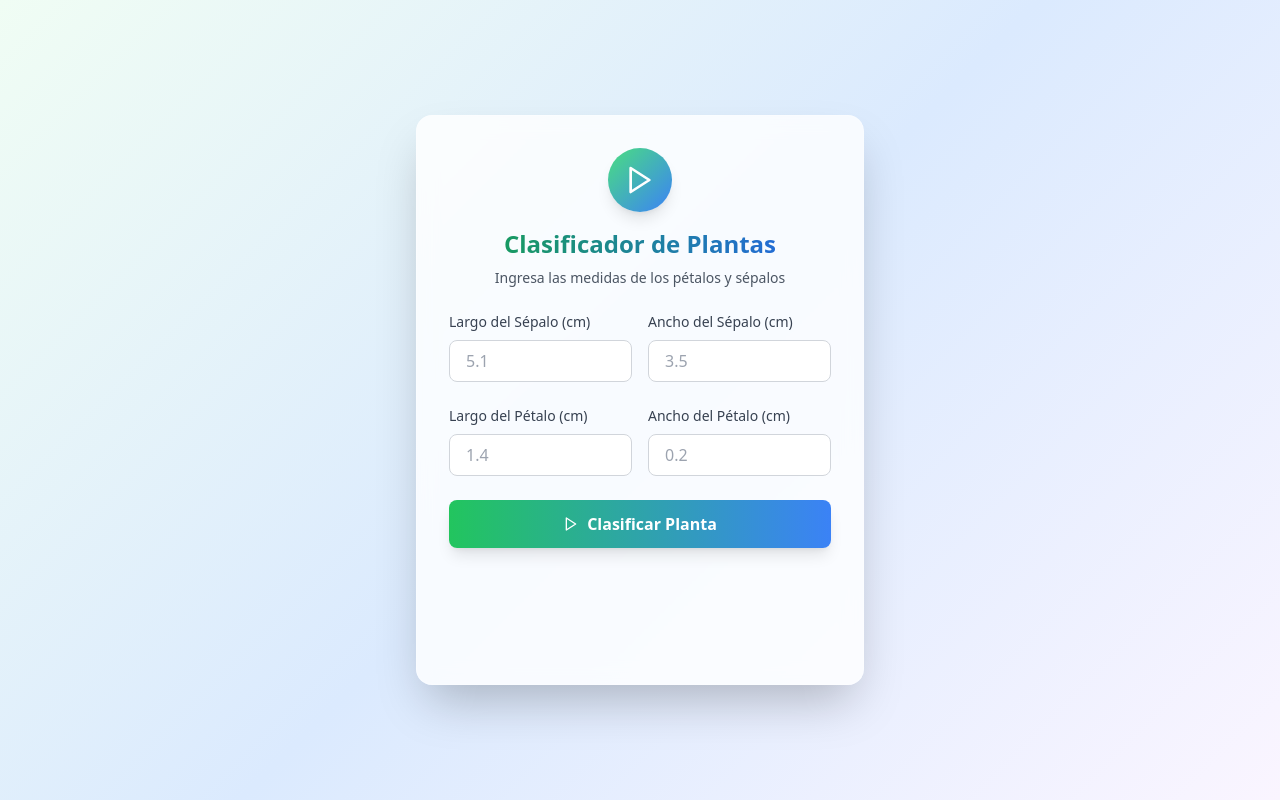
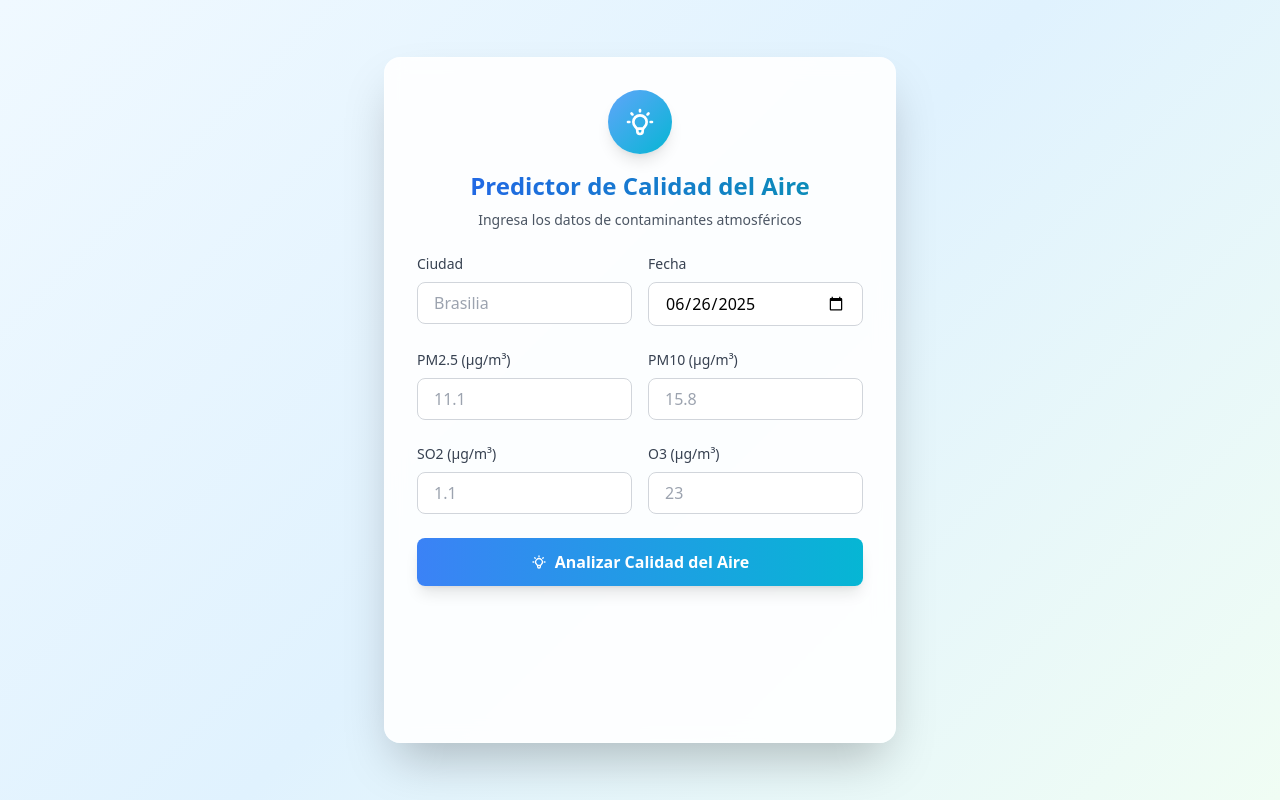
Before and after one commit to YesCor09/Titanic, a Flask app: page / in a window 1280 px wide. Run offline with Flask 3, Linux system fonts and the light colour scheme; parts of the project's set-up code (start-up, migrations or seed data) failed here and were passed over; some libraries are stand-ins or nearby versions.

Commit message:
Add files first

```diff
--- a/app.py
+++ b/app.py
@@ -2,11 +2,34 @@ from flask import Flask, request, render_template, jsonify
 import joblib
 import pandas as pd
 import logging
+from datetime import datetime
 
 app = Flask(__name__)
 
 # Configurar el registro
 logging.basicConfig(level=logging.DEBUG)
+
+def encode_city(city_name):
+    """Convierte el nombre de la ciudad a un valor numérico"""
+    city_mapping = {
+        'Brasilia': 0,
+        'Cairo': 1,
+        'Dubai': 2,
+        'London': 3,
+        'New York': 4,
+        'Sydney': 5,
+        'default': 0  # valor por defecto
+    }
+    return city_mapping.get(city_name.lower().strip(), city_mapping['default'])
+
+def encode_date(date_string):
+    """Convierte la fecha a un valor numérico (día del año)"""
+    try:
+        date_obj = datetime.strptime(date_string, '%Y-%m-%d')
+        day_of_year = date_obj.timetuple().tm_yday
+        return day_of_year
+    except ValueError:
+        return 1  # valor por defecto si hay error en la fecha
 
 # Cargar el modelo entrenado
 model = joblib.load('model.pkl')
@@ -20,21 +43,33 @@ def home():
 def predict():
     try:
         # Obtener los datos enviados en el request
-        SepalLengthCm = float(request.form['SepalLengthCm'])
-        SepalWidthCm = float(request.form['SepalWidthCm'])
-        PetalLengthCm = float(request.form['PetalLengthCm'])
-        PetalWidthCm = float(request.form['PetalWidthCm'])
+        PM25 = float(request.form['PM25'])
+        PM10 = float(request.form['PM10'])
+        SO2 = float(request.form['SO2'])
+        O3 = float(request.form['O3'])
+        Date = request.form['Date']
+        City = request.form['City']
+
+        # Convertir City y Date a valores numéricos
+        city_encoded = encode_city(City)
+        date_encoded = encode_date(Date)
 
         # Crear un DataFrame con los datos
-        data_df = pd.DataFrame([[SepalLengthCm, SepalWidthCm, PetalLengthCm, PetalWidthCm]], columns=['SepalLengthCm', 'SepalWidthCm', 'PetalLengthCm', 'PetalWidthCm'])
+        data_df = pd.DataFrame([[PM25, PM10, SO2, date_encoded, city_encoded, O3]],
+                              columns=['PM2.5', 'PM10', 'SO2', 'Date', 'City', 'O3'])
+
         app.logger.debug(f'DataFrame creado: {data_df}')
+        app.logger.debug(f'Ciudad original: {City} -> Codificada: {city_encoded}')
+        app.logger.debug(f'Fecha original: {Date} -> Codificada: {date_encoded}')
 
         # Realizar predicciones
         prediction = model.predict(data_df)
         app.logger.debug(f'Predicción: {prediction[0]}')
 
-        # Devolver las predicciones como respuesta JSON
-        return jsonify({'categoria': prediction[0]})
+        # Devolver solo la predicción AQI
+        return jsonify({
+            'aqi_prediction': float(prediction[0])
+        })
     except Exception as e:
         app.logger.error(f'Error en la predicción: {str(e)}')
         return jsonify({'error': str(e)}), 400
--- a/static/app.js
+++ b/static/app.js
@@ -1,121 +1,112 @@
-document.addEventListener('DOMContentLoaded', () => {
-    const formulario = document.getElementById('formulario');
-    const submitBtn = document.getElementById('submitBtn');
-    const buttonText = document.getElementById('buttonText');
-    const leafIcon = document.getElementById('leafIcon');
-    const loadingState = document.getElementById('loadingState');
-    const resultState = document.getElementById('resultState');
-    const successResult = document.getElementById('successResult');
-    const errorResult = document.getElementById('errorResult');
-    const plantEmoji = document.getElementById('plantEmoji');
-    const plantType = document.getElementById('plantType');
-    const errorMessage = document.getElementById('errorMessage');
-    const progressBar = document.getElementById('progressBar');
+document.addEventListener("DOMContentLoaded", () => {
+  const formulario = document.getElementById("formulario")
+  const submitBtn = document.getElementById("submitBtn")
+  const buttonText = document.getElementById("buttonText")
+  const airIcon = document.getElementById("airIcon")
+  const loadingState = document.getElementById("loadingState")
+  const resultState = document.getElementById("resultState")
+  const successResult = document.getElementById("successResult")
+  const errorResult = document.getElementById("errorResult")
+  const aqiValue = document.getElementById("aqiValue")
+  const errorMessage = document.getElementById("errorMessage")
+  const progressBar = document.getElementById("progressBar")
 
-    formulario.addEventListener('submit', clasificarIris);
+  // Set today's date as default
+  const today = new Date().toISOString().split("T")[0]
+  document.getElementById("Date").value = today
 
-    function getPlantEmoji(categoria) {
-        switch (categoria?.toLowerCase()) {
-            case 'iris-setosa':
-                return '🌸';
-            case 'iris-versicolor':
-                return '🌺';
-            case 'iris-virginica':
-                return '🌻';
-            default:
-                return '🌿';
-        }
-    }
+  formulario.addEventListener("submit", analizarCalidadAire)
 
   function showLoading() {
     // Hide result
-        resultState.classList.add('hidden');
-        successResult.classList.add('hidden');
-        errorResult.classList.add('hidden');
+    resultState.classList.add("hidden")
+    successResult.classList.add("hidden")
+    errorResult.classList.add("hidden")
 
     // Show loading
-        loadingState.classList.remove('hidden');
-        loadingState.classList.add('flex');
+    loadingState.classList.remove("hidden")
+    loadingState.classList.add("flex")
 
     // Update button
-        submitBtn.disabled = true;
-        submitBtn.classList.add('opacity-75', 'cursor-not-allowed');
-        buttonText.textContent = 'Clasificando...';
-        leafIcon.innerHTML = `
+    submitBtn.disabled = true
+    submitBtn.classList.add("opacity-75", "cursor-not-allowed")
+    buttonText.textContent = "Analizando..."
+    airIcon.innerHTML = `
             <svg class="w-4 h-4 animate-spin" fill="none" stroke="currentColor" viewBox="0 0 24 24">
                 <path stroke-linecap="round" stroke-linejoin="round" stroke-width="2" d="M4 4v5h.582m15.356 2A8.001 8.001 0 004.582 9m0 0H9m11 11v-5h-.581m0 0a8.003 8.003 0 01-15.357-2m15.357 2H15"></path>
             </svg>
-        `;
+        `
   }
 
   function showResult(data) {
     // Hide loading
-        loadingState.classList.add('hidden');
-        loadingState.classList.remove('flex');
+    loadingState.classList.add("hidden")
+    loadingState.classList.remove("flex")
 
     // Show result with animation
-        resultState.classList.remove('hidden');
-        resultState.classList.add('animate-slide-in');
+    resultState.classList.remove("hidden")
+    resultState.classList.add("animate-slide-in")
 
     if (data.error) {
-            errorResult.classList.remove('hidden');
-            errorResult.classList.add('flex');
-            errorMessage.textContent = 'Error: ' + data.error;
+      errorResult.classList.remove("hidden")
+      errorResult.classList.add("flex")
+      errorMessage.textContent = "Error: " + data.error
     } else {
-            successResult.classList.remove('hidden');
-            successResult.classList.add('flex');
-            plantEmoji.textContent = getPlantEmoji(data.categoria);
-            plantType.textContent = data.categoria;
+      successResult.classList.remove("hidden")
+      successResult.classList.add("flex")
+      aqiValue.textContent = Math.round(data.aqi_prediction)
 
       // Animate progress bar
       setTimeout(() => {
-                progressBar.classList.add('complete');
-            }, 500);
+        progressBar.classList.add("complete")
+      }, 500)
     }
 
     // Reset button
-        submitBtn.disabled = false;
-        submitBtn.classList.remove('opacity-75', 'cursor-not-allowed');
-        buttonText.textContent = 'Clasificar Planta';
-        leafIcon.innerHTML = `
+    submitBtn.disabled = false
+    submitBtn.classList.remove("opacity-75", "cursor-not-allowed")
+    buttonText.textContent = "Analizar Calidad del Aire"
+    airIcon.innerHTML = `
             <svg class="w-4 h-4" fill="none" stroke="currentColor" viewBox="0 0 24 24">
-                <path stroke-linecap="round" stroke-linejoin="round" stroke-width="2" d="M5 3l14 9-14 9V3z"></path>
+                <path stroke-linecap="round" stroke-linejoin="round" stroke-width="2" d="M9.663 17h4.673M12 3v1m6.364 1.636l-.707.707M21 12h-1M4 12H3m3.343-5.657l-.707-.707m2.828 9.9a5 5 0 117.072 0l-.548.547A3.374 3.374 0 0014 18.469V19a2 2 0 11-4 0v-.531c0-.895-.356-1.754-.988-2.386l-.548-.547z"></path>
             </svg>
-        `;
+        `
   }
 
-    function clasificarIris(event) {
-        event.preventDefault();
+  function analizarCalidadAire(event) {
+    event.preventDefault()
 
     // Reset progress bar
-        progressBar.classList.remove('complete');
+    progressBar.classList.remove("complete")
 
-        const SepalLengthCm = document.getElementById('SepalLengthCm').value;
-        const SepalWidthCm = document.getElementById('SepalWidthCm').value;
-        const PetalLengthCm = document.getElementById('PetalLengthCm').value;
-        const PetalWidthCm = document.getElementById('PetalWidthCm').value;
+    const PM25 = document.getElementById("PM25").value
+    const PM10 = document.getElementById("PM10").value
+    const SO2 = document.getElementById("SO2").value
+    const O3 = document.getElementById("O3").value
+    const Date = document.getElementById("Date").value
+    const City = document.getElementById("City").value
 
-        showLoading();
+    showLoading()
 
-        fetch('/predict', {
-            method: 'POST',
+    fetch("/predict", {
+      method: "POST",
       headers: {
-                'Content-Type': 'application/x-www-form-urlencoded',
+        "Content-Type": "application/x-www-form-urlencoded",
       },
-            body: `SepalLengthCm=${SepalLengthCm}&SepalWidthCm=${SepalWidthCm}&PetalLengthCm=${PetalLengthCm}&PetalWidthCm=${PetalWidthCm}`,
+      body: `PM25=${PM25}&PM10=${PM10}&SO2=${SO2}&O3=${O3}&Date=${Date}&City=${City}`,
     })
-        .then(response => response.json())
-        .then(data => {
+      .then((response) => response.json())
+      .then((data) => {
         // Simulate processing time for better UX
         setTimeout(() => {
-                showResult(data);
-            }, 1500);
+          showResult(data)
+        }, 1500)
       })
-        .catch(error => {
+      .catch((error) => {
         setTimeout(() => {
-                showResult({ error: 'Error en la solicitud' });
-            }, 1500);
-            console.error('Error:', error);
-        });
+          showResult({ error: "Error en la solicitud" })
+        }, 1500)
+        console.error("Error:", error)
+      })
   }
-});
+})
--- a/templates/formulario.html
+++ b/templates/formulario.html
@@ -3,7 +3,7 @@
 <head>
     <meta charset="UTF-8" />
     <meta name="viewport" content="width=device-width, initial-scale=1.0" />
-    <title>Clasificador de Plantas</title>
+    <title>Predictor de Calidad del Aire</title>
     <script src="https://cdn.tailwindcss.com"></script>
     <style>
         @keyframes slideInFromBottom {
@@ -65,11 +65,11 @@
         }
 
         .gradient-bg {
-            background: linear-gradient(135deg, #f0fdf4 0%, #dbeafe 50%, #faf5ff 100%);
+            background: linear-gradient(135deg, #f0f9ff 0%, #e0f2fe 50%, #f0fdf4 100%);
         }
 
         .glass-effect {
-            background: rgba(255, 255, 255, 0.8);
+            background: rgba(255, 255, 255, 0.9);
             backdrop-filter: blur(10px);
             border: 1px solid rgba(255, 255, 255, 0.2);
         }
@@ -95,81 +95,113 @@
     </style>
 </head>
 <body class="gradient-bg min-h-screen flex items-center justify-center p-4">
-    <div class="glass-effect p-8 rounded-2xl shadow-2xl w-full max-w-md">
+    <div class="glass-effect p-8 rounded-2xl shadow-2xl w-full max-w-lg">
         <!-- Header -->
         <div class="text-center pb-6">
-            <div class="mx-auto w-16 h-16 bg-gradient-to-br from-green-400 to-blue-500 rounded-full flex items-center justify-center mb-4 shadow-lg">
+            <div class="mx-auto w-16 h-16 bg-gradient-to-br from-blue-400 to-cyan-500 rounded-full flex items-center justify-center mb-4 shadow-lg">
                 <svg class="w-8 h-8 text-white" fill="none" stroke="currentColor" viewBox="0 0 24 24">
-                    <path stroke-linecap="round" stroke-linejoin="round" stroke-width="2" d="M5 3l14 9-14 9V3z"></path>
+                    <path stroke-linecap="round" stroke-linejoin="round" stroke-width="2" d="M9.663 17h4.673M12 3v1m6.364 1.636l-.707.707M21 12h-1M4 12H3m3.343-5.657l-.707-.707m2.828 9.9a5 5 0 117.072 0l-.548.547A3.374 3.374 0 0014 18.469V19a2 2 0 11-4 0v-.531c0-.895-.356-1.754-.988-2.386l-.548-.547z"></path>
                 </svg>
             </div>
-            <h1 class="text-2xl font-bold bg-gradient-to-r from-green-600 to-blue-600 bg-clip-text text-transparent mb-2">
-                Clasificador de Plantas
+            <h1 class="text-2xl font-bold bg-gradient-to-r from-blue-600 to-cyan-600 bg-clip-text text-transparent mb-2">
+                Predictor de Calidad del Aire
             </h1>
-            <p class="text-gray-600 text-sm">Ingresa las medidas de los pétalos y sépalos</p>
+            <p class="text-gray-600 text-sm">Ingresa los datos de contaminantes atmosféricos</p>
         </div>
 
         <!-- Form -->
         <form id="formulario" class="space-y-6">
+            <!-- City and Date -->
             <div class="grid grid-cols-2 gap-4">
                 <div class="space-y-2">
-                    <label for="SepalLengthCm" class="block text-sm font-medium text-gray-700">
-                        Largo del Sépalo (cm)
+                    <label for="City" class="block text-sm font-medium text-gray-700">
+                        Ciudad
                     </label>
                     <input
-                        type="number"
-                        step="0.1"
-                        id="SepalLengthCm"
-                        name="SepalLengthCm"
+                        type="text"
+                        id="City"
+                        name="City"
                         class="w-full px-4 py-2 border border-gray-300 rounded-lg focus:outline-none focus:ring-2 focus:ring-blue-400 input-focus transition-all duration-200"
-                        placeholder="5.1"
+                        placeholder="Brasilia"
                         required
                     >
                 </div>
 
                 <div class="space-y-2">
-                    <label for="SepalWidthCm" class="block text-sm font-medium text-gray-700">
-                        Ancho del Sépalo (cm)
+                    <label for="Date" class="block text-sm font-medium text-gray-700">
+                        Fecha
                     </label>
                     <input
-                        type="number"
-                        step="0.1"
-                        id="SepalWidthCm"
-                        name="SepalWidthCm"
+                        type="date"
+                        id="Date"
+                        name="Date"
                         class="w-full px-4 py-2 border border-gray-300 rounded-lg focus:outline-none focus:ring-2 focus:ring-blue-400 input-focus transition-all duration-200"
-                        placeholder="3.5"
                         required
                     >
                 </div>
             </div>
 
+            <!-- PM2.5 and PM10 -->
             <div class="grid grid-cols-2 gap-4">
                 <div class="space-y-2">
-                    <label for="PetalLengthCm" class="block text-sm font-medium text-gray-700">
-                        Largo del Pétalo (cm)
+                    <label for="PM25" class="block text-sm font-medium text-gray-700">
+                        PM2.5 (μg/m³)
                     </label>
                     <input
                         type="number"
                         step="0.1"
-                        id="PetalLengthCm"
-                        name="PetalLengthCm"
+                        id="PM25"
+                        name="PM25"
                         class="w-full px-4 py-2 border border-gray-300 rounded-lg focus:outline-none focus:ring-2 focus:ring-blue-400 input-focus transition-all duration-200"
-                        placeholder="1.4"
+                        placeholder="11.1"
                         required
                     >
                 </div>
 
                 <div class="space-y-2">
-                    <label for="PetalWidthCm" class="block text-sm font-medium text-gray-700">
-                        Ancho del Pétalo (cm)
+                    <label for="PM10" class="block text-sm font-medium text-gray-700">
+                        PM10 (μg/m³)
                     </label>
                     <input
                         type="number"
                         step="0.1"
-                        id="PetalWidthCm"
-                        name="PetalWidthCm"
+                        id="PM10"
+                        name="PM10"
                         class="w-full px-4 py-2 border border-gray-300 rounded-lg focus:outline-none focus:ring-2 focus:ring-blue-400 input-focus transition-all duration-200"
-                        placeholder="0.2"
+                        placeholder="15.8"
+                        required
+                    >
+                </div>
+            </div>
+
+            <!-- SO2 and O3 -->
+            <div class="grid grid-cols-2 gap-4">
+                <div class="space-y-2">
+                    <label for="SO2" class="block text-sm font-medium text-gray-700">
+                        SO2 (μg/m³)
+                    </label>
+                    <input
+                        type="number"
+                        step="0.01"
+                        id="SO2"
+                        name="SO2"
+                        class="w-full px-4 py-2 border border-gray-300 rounded-lg focus:outline-none focus:ring-2 focus:ring-blue-400 input-focus transition-all duration-200"
+                        placeholder="1.1"
+                        required
+                    >
+                </div>
+
+                <div class="space-y-2">
+                    <label for="O3" class="block text-sm font-medium text-gray-700">
+                        O3 (μg/m³)
+                    </label>
+                    <input
+                        type="number"
+                        step="0.1"
+                        id="O3"
+                        name="O3"
+                        class="w-full px-4 py-2 border border-gray-300 rounded-lg focus:outline-none focus:ring-2 focus:ring-blue-400 input-focus transition-all duration-200"
+                        placeholder="23"
                         required
                     >
                 </div>
@@ -178,38 +210,38 @@
             <button
                 type="submit"
                 id="submitBtn"
-                class="w-full bg-gradient-to-r from-green-500 to-blue-500 hover:from-green-600 hover:to-blue-600 text-white font-semibold py-3 rounded-lg button-hover shadow-lg flex items-center justify-center space-x-2"
+                class="w-full bg-gradient-to-r from-blue-500 to-cyan-500 hover:from-blue-600 hover:to-cyan-600 text-white font-semibold py-3 rounded-lg button-hover shadow-lg flex items-center justify-center space-x-2"
             >
-                <svg id="leafIcon" class="w-4 h-4" fill="none" stroke="currentColor" viewBox="0 0 24 24">
-                    <path stroke-linecap="round" stroke-linejoin="round" stroke-width="2" d="M5 3l14 9-14 9V3z"></path>
+                <svg id="airIcon" class="w-4 h-4" fill="none" stroke="currentColor" viewBox="0 0 24 24">
+                    <path stroke-linecap="round" stroke-linejoin="round" stroke-width="2" d="M9.663 17h4.673M12 3v1m6.364 1.636l-.707.707M21 12h-1M4 12H3m3.343-5.657l-.707-.707m2.828 9.9a5 5 0 117.072 0l-.548.547A3.374 3.374 0 0014 18.469V19a2 2 0 11-4 0v-.531c0-.895-.356-1.754-.988-2.386l-.548-.547z"></path>
                 </svg>
-                <span id="buttonText">Clasificar Planta</span>
+                <span id="buttonText">Analizar Calidad del Aire</span>
             </button>
         </form>
 
         <!-- Result Area -->
-        <div class="min-h-[80px] flex items-center justify-center mt-6">
+        <div class="min-h-[100px] flex items-center justify-center mt-6">
             <!-- Loading State -->
             <div id="loadingState" class="hidden flex-col items-center space-y-3">
-                <div class="w-8 h-8 border-4 border-green-200 border-t-green-500 rounded-full animate-spin"></div>
-                <p class="text-sm text-gray-600 animate-pulse">Analizando características...</p>
+                <div class="w-8 h-8 border-4 border-blue-200 border-t-blue-500 rounded-full animate-spin"></div>
+                <p class="text-sm text-gray-600 animate-pulse">Analizando calidad del aire...</p>
             </div>
 
             <!-- Result State -->
             <div id="resultState" class="hidden text-center p-4 rounded-lg">
                 <!-- Success Result -->
                 <div id="successResult" class="hidden flex-col items-center space-y-3">
-                    <div id="plantEmoji" class="text-4xl animate-bounce-custom"></div>
+                    <div id="airQualityEmoji" class="text-4xl animate-bounce-custom"></div>
                     <div class="flex items-center space-x-2">
-                        <svg class="w-5 h-5 text-green-500" fill="none" stroke="currentColor" viewBox="0 0 24 24">
+                        <svg class="w-5 h-5 text-blue-500" fill="none" stroke="currentColor" viewBox="0 0 24 24">
                             <path stroke-linecap="round" stroke-linejoin="round" stroke-width="2" d="M9 12l2 2 4-4m6 2a9 9 0 11-18 0 9 9 0 0118 0z"></path>
                         </svg>
-                        <p class="text-green-600 font-semibold text-lg">
-                            La planta es: <span id="plantType" class="font-bold"></span>
+                        <p class="text-blue-600 font-semibold text-lg">
+                            AQI: <span id="aqiValue" class="font-bold"></span>
                         </p>
                     </div>
-                    <div class="w-full bg-green-100 rounded-full h-2 overflow-hidden">
-                        <div id="progressBar" class="progress-bar h-full bg-gradient-to-r from-green-400 to-green-600 rounded-full"></div>
+                    <div class="w-full bg-blue-100 rounded-full h-2 overflow-hidden">
+                        <div id="progressBar" class="progress-bar h-full bg-gradient-to-r from-blue-400 to-cyan-600 rounded-full"></div>
                     </div>
                 </div>
 
```
Also changed, not shown: 1 other file. Lines whose indentation alone changed are shown as unchanged.
